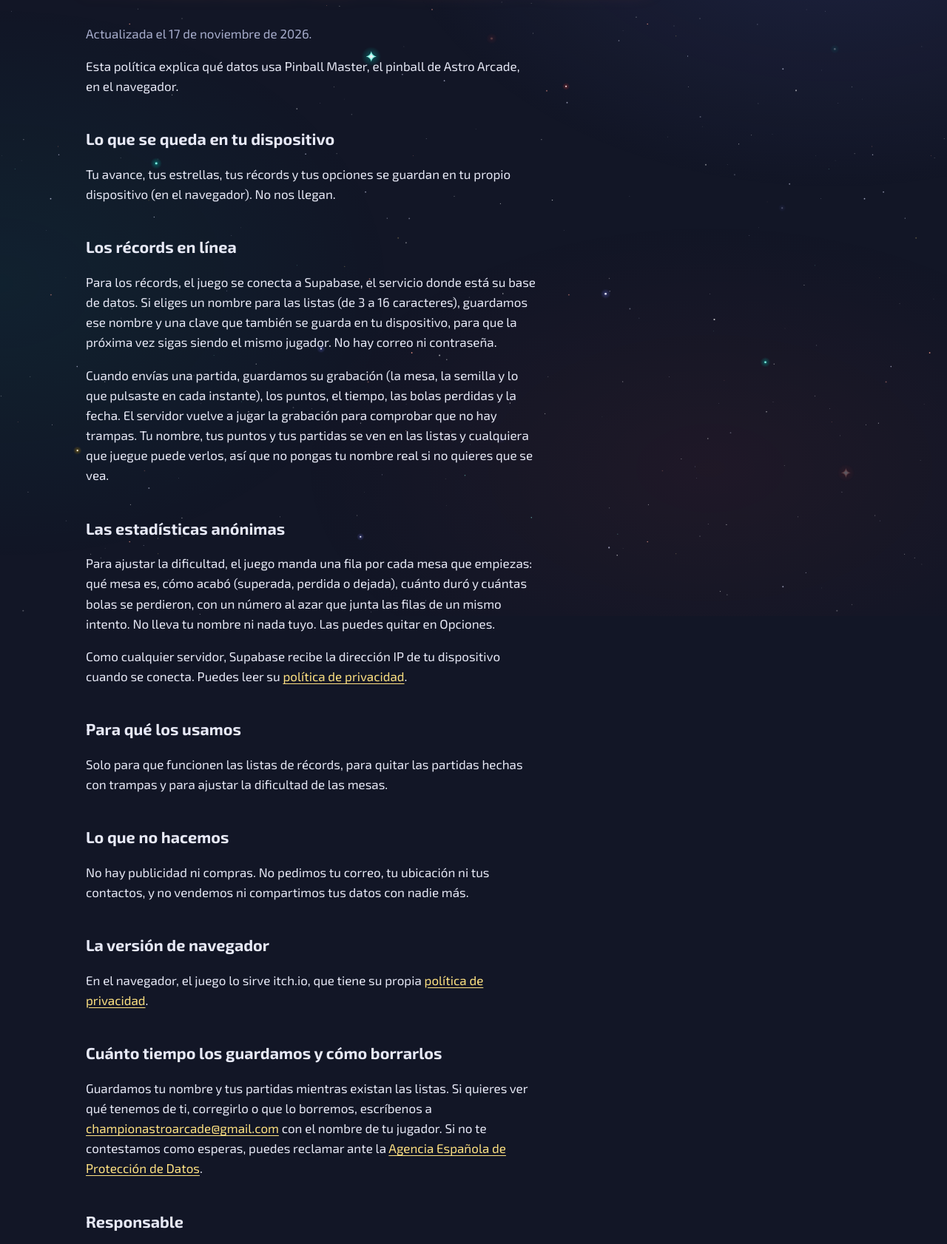
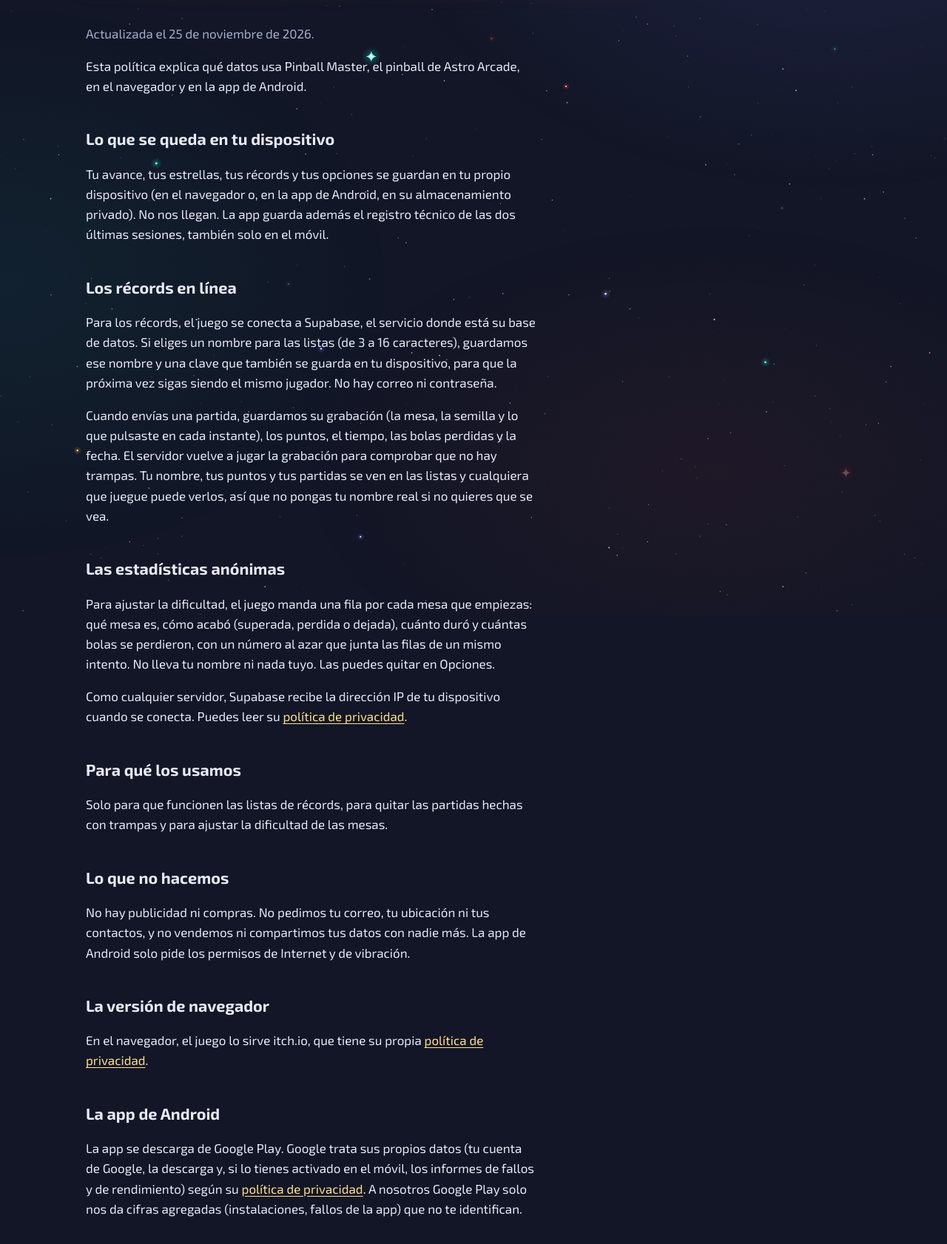
Before and after one commit to Armais/AstroArcade, a plain HTML site: page pinball-master/privacidad/index.html in a window 1280 px wide. Shown: the part 167-1849 px from the top of the page at 74% size. Drawn offline with Linux system fonts and the light colour scheme.

Commit message:
Pinball Master: la privacidad cuenta la app de Android (Google Play)
Un apartado «La app de Android» (Google trata sus datos segun su politica; a nosotros solo nos da
cifras agregadas), el almacenamiento privado de la app con su registro tecnico, los dos permisos
(Internet y vibracion) y como borrarlo todo en el movil. Fecha: 25-11-2026.

Co-Authored-By: Claude Opus 5.5 <noreply@anthropic.com>
Claude-Session: https://claude.ai/code/session_01Src5U1Je36UvgnSz8szLsx

```diff
--- a/pinball-master/privacidad/index.html
+++ b/pinball-master/privacidad/index.html
@@ -35,11 +35,11 @@
   <main class="seccion seccion-pegada">
     <h1 class="titular"><span>Privacidad de Pinball Master</span></h1>
     <div class="texto-legal">
-      <p class="fecha">Actualizada el 17 de noviembre de 2026.</p>
-      <p>Esta política explica qué datos usa Pinball Master, el pinball de Astro Arcade, en el navegador.</p>
+      <p class="fecha">Actualizada el 25 de noviembre de 2026.</p>
+      <p>Esta política explica qué datos usa Pinball Master, el pinball de Astro Arcade, en el navegador y en la app de Android.</p>
 
       <h2>Lo que se queda en tu dispositivo</h2>
-      <p>Tu avance, tus estrellas, tus récords y tus opciones se guardan en tu propio dispositivo (en el navegador). No nos llegan.</p>
+      <p>Tu avance, tus estrellas, tus récords y tus opciones se guardan en tu propio dispositivo (en el navegador o, en la app de Android, en su almacenamiento privado). No nos llegan. La app guarda además el registro técnico de las dos últimas sesiones, también solo en el móvil.</p>
 
       <h2>Los récords en línea</h2>
       <p>Para los récords, el juego se conecta a Supabase, el servicio donde está su base de datos. Si eliges un nombre para las listas (de 3 a 16 caracteres), guardamos ese nombre y una clave que también se guarda en tu dispositivo, para que la próxima vez sigas siendo el mismo jugador. No hay correo ni contraseña.</p>
@@ -53,13 +53,16 @@
       <p>Solo para que funcionen las listas de récords, para quitar las partidas hechas con trampas y para ajustar la dificultad de las mesas.</p>
 
       <h2>Lo que no hacemos</h2>
-      <p>No hay publicidad ni compras. No pedimos tu correo, tu ubicación ni tus contactos, y no vendemos ni compartimos tus datos con nadie más.</p>
+      <p>No hay publicidad ni compras. No pedimos tu correo, tu ubicación ni tus contactos, y no vendemos ni compartimos tus datos con nadie más. La app de Android solo pide los permisos de Internet y de vibración.</p>
 
       <h2>La versión de navegador</h2>
       <p>En el navegador, el juego lo sirve itch.io, que tiene su propia <a href="https://itch.io/docs/legal/privacy-policy">política de privacidad</a>.</p>
 
+      <h2>La app de Android</h2>
+      <p>La app se descarga de Google Play. Google trata sus propios datos (tu cuenta de Google, la descarga y, si lo tienes activado en el móvil, los informes de fallos y de rendimiento) según su <a href="https://policies.google.com/privacy">política de privacidad</a>. A nosotros Google Play solo nos da cifras agregadas (instalaciones, fallos de la app) que no te identifican.</p>
+
       <h2>Cuánto tiempo los guardamos y cómo borrarlos</h2>
-      <p>Guardamos tu nombre y tus partidas mientras existan las listas. Si quieres ver qué tenemos de ti, corregirlo o que lo borremos, escríbenos a <a href="mailto:championastroarcade@gmail.com">championastroarcade@gmail.com</a> con el nombre de tu jugador. Si no te contestamos como esperas, puedes reclamar ante la <a href="https://www.aepd.es/">Agencia Española de Protección de Datos</a>.</p>
+      <p>Guardamos tu nombre y tus partidas mientras existan las listas. Si quieres ver qué tenemos de ti, corregirlo o que lo borremos, escríbenos a <a href="mailto:championastroarcade@gmail.com">championastroarcade@gmail.com</a> con el nombre de tu jugador. Lo de tu dispositivo lo borras tú: «Borrar el progreso» en Opciones, los datos del sitio en el navegador o, en Android, los datos de la app (o desinstalándola). Si no te contestamos como esperas, puedes reclamar ante la <a href="https://www.aepd.es/">Agencia Española de Protección de Datos</a>.</p>
 
       <h2>Responsable</h2>
       <p>Astro Arcade, el estudio de Alfonso y Armais. Contacto: <a href="mailto:championastroarcade@gmail.com">championastroarcade@gmail.com</a>.</p>
```
Also changed, not shown: en/pinball-master/privacy/index.html (+8 -5 lines).
